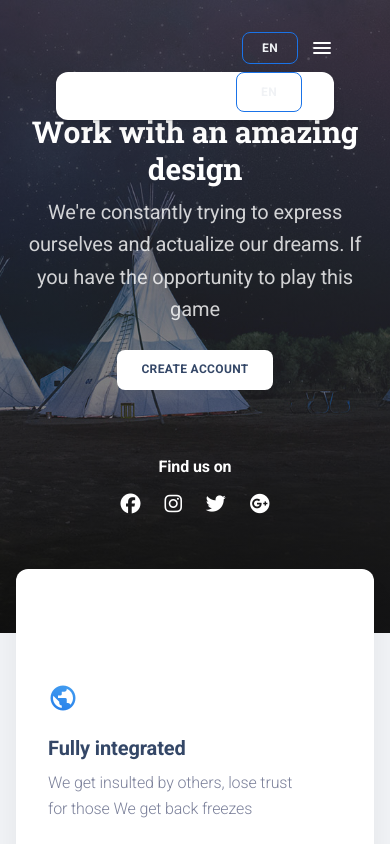
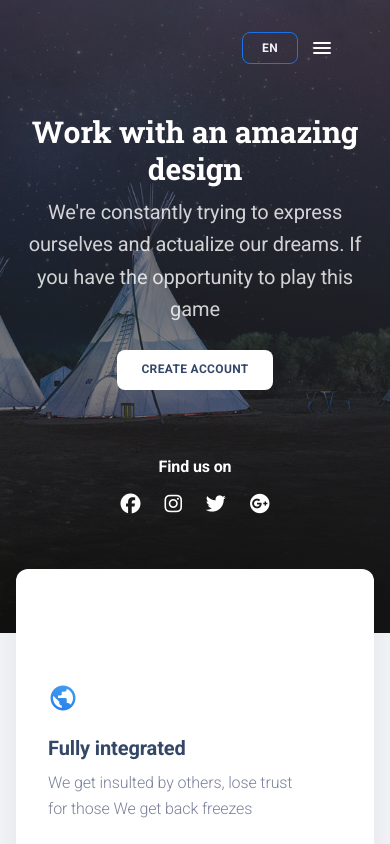
Before and after one commit to Tabernol/venus, a React (Create React App) app: page / in a window 390 px wide. Shown: the top 844 px of the page. Built offline with nearby package versions, Linux system fonts and the light colour scheme.

Commit message:
try to fix mobile version 2

```diff
--- a/src/examples/Navbars/DefaultNavbar/index.js
+++ b/src/examples/Navbars/DefaultNavbar/index.js
@@ -285,16 +285,16 @@ function DefaultNavbar({ brand, routes, transparent, light, action, sticky, rela
           </MKBox>
         </MKBox>
         <MKBox
-          bgColor={transparent ? "white" : "transparent"}
-          shadow={transparent ? "lg" : "none"}
-          borderRadius="xl"
-          px={transparent ? 2 : 0}
+            bgColor="transparent"
+            shadow="none"
+            borderRadius="xl"
+            px={transparent ? 2 : 0}
         >
-          {mobileView && (
-              <MKBox px={2} pb={1} display="flex" justifyContent="flex-end">
-                <LanguageSwitcher size="medium" />
-                </MKBox>
-              )}
+          {/*{mobileView && (*/}
+          {/*    <MKBox px={2} pb={1} display="flex" justifyContent="flex-end">*/}
+          {/*      <LanguageSwitcher size="medium" />*/}
+          {/*      </MKBox>*/}
+          {/*    )}*/}
           {mobileView && <DefaultNavbarMobile routes={routes} open={mobileNavbar} />}
         </MKBox>
       </MKBox>
```
